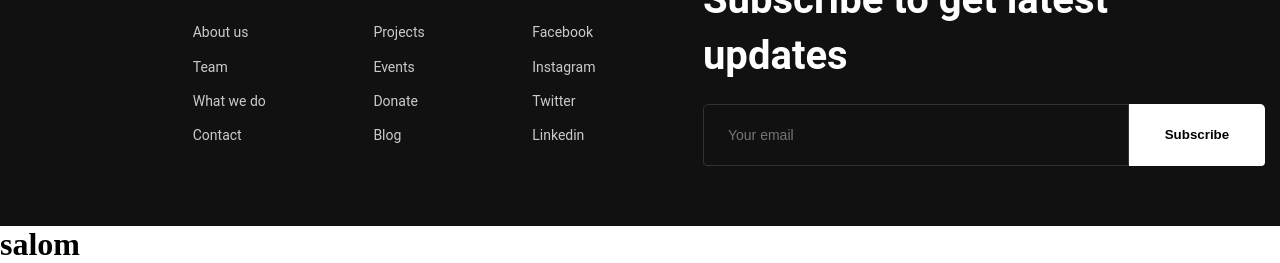
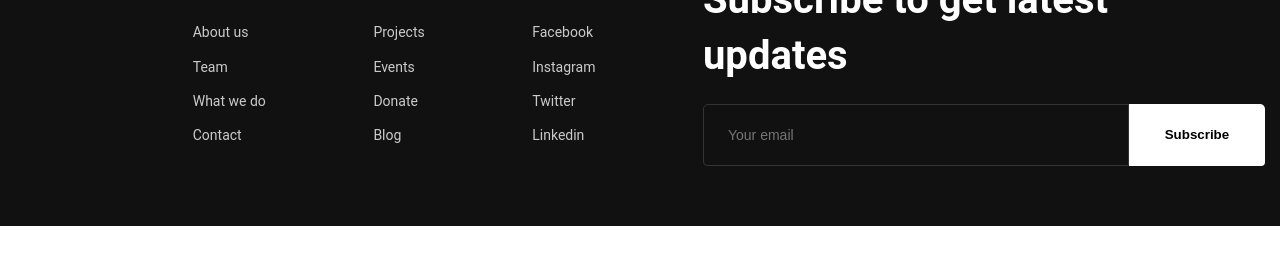
Before and after one commit to HusaynAmirqulov/TeamTwo, a plain HTML site: page pages/Projectreadmore.html in a window 1280 px wide. Shown: the part 1481-1744 px from the top of the page. After the commit the page ends 1707 px from the top, so only its background shows below. Drawn offline with Linux system fonts and the light colour scheme; files that its build step writes are made by us from their sources; files whose address does not match are found by name.

Commit message:
Conflict resolved in Projectreadmore.html

```diff
--- a/pages/Projectreadmore.html
+++ b/pages/Projectreadmore.html
@@ -217,7 +217,6 @@
         </div>
       </div>
     </footer>
-   <h1>salom</h1>
   </body>
   <!-- js -->
   <script src="./js/script.js"></script>
```
